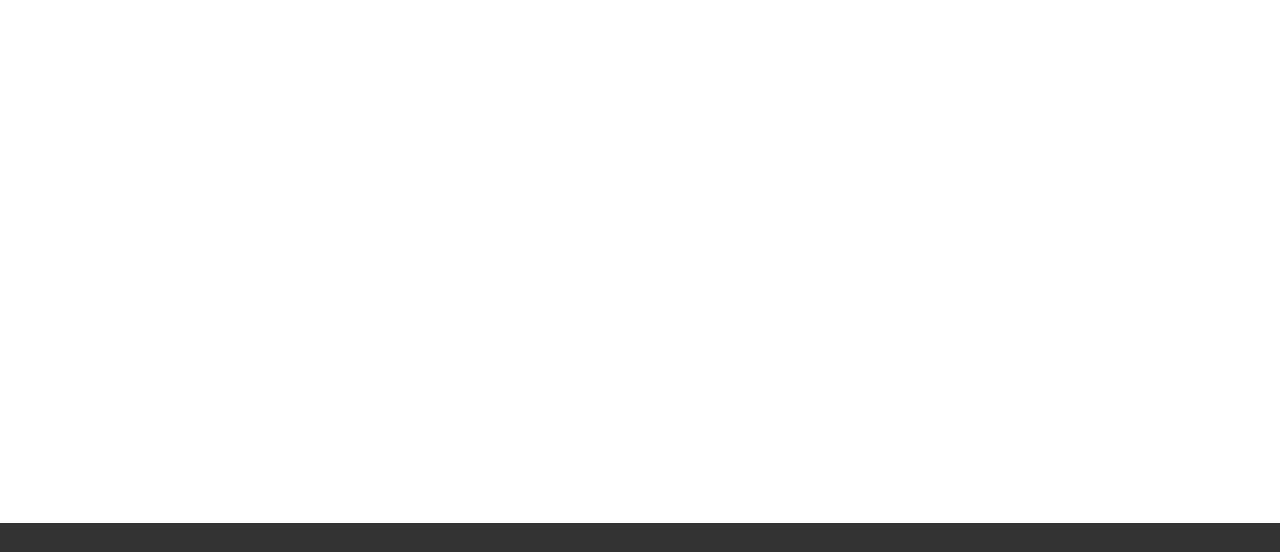
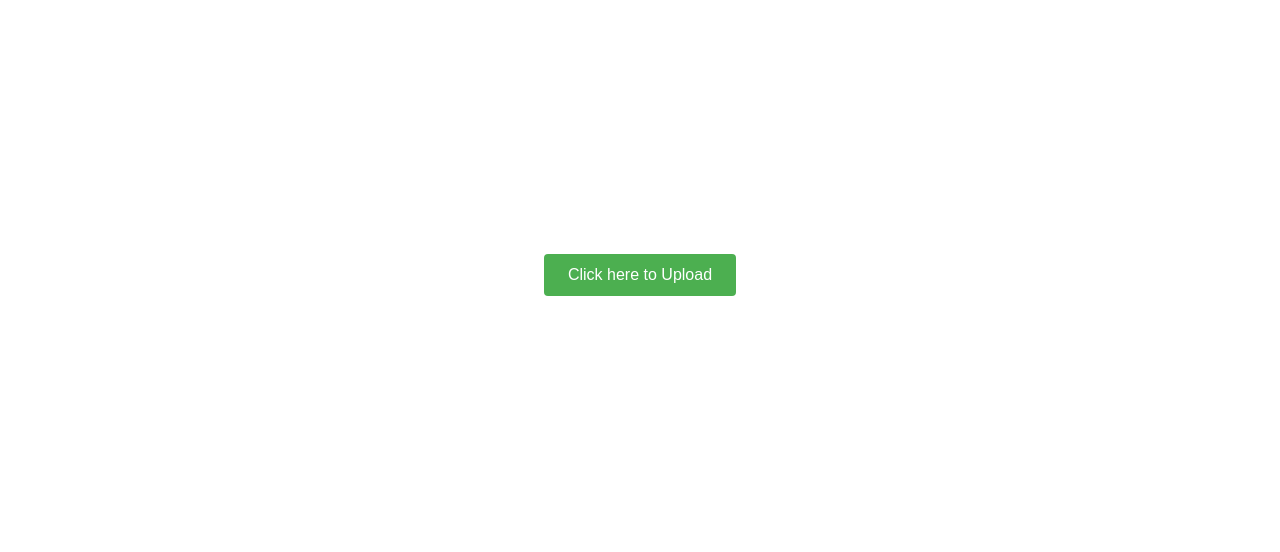
Before and after one commit to skr-sumant/golu-video, a plain HTML site: page uploader.html in a window 1280 px wide. Shown: the part 131-683 px from the top of the page. Drawn offline with Linux system fonts and the light colour scheme.

Commit message:
Update uploader.css

```diff
--- a/assets/css/uploader.css
+++ b/assets/css/uploader.css
@@ -85,6 +85,15 @@ body {
   background-color: white;
   margin: 5px 0;
   transition: all 0.4s ease-in-out;
+}
+
+.upload{
+   display: flex;
+  justify-content: center;
+  align-items: center;
+  min-height: 80vh;
+  padding: 10px;
+  box-sizing: border-box;
 }
 
 @media screen and (max-width: 768px) {
```
